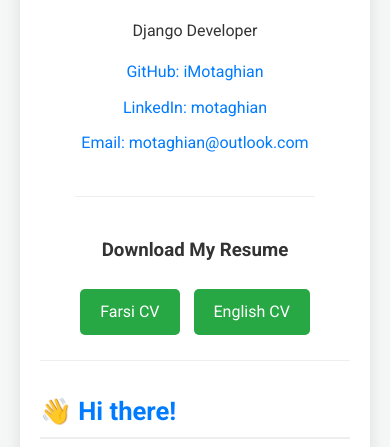
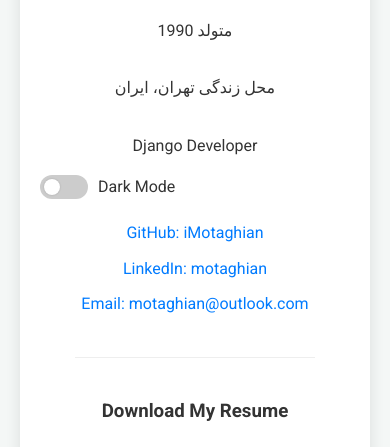
Before and after one commit to iMotaghian/imotaghian.github.io, a plain HTML site: page index.html in a window 390 px wide. Shown: the part 334-781 px from the top of the page. Drawn offline with Linux system fonts and the light colour scheme.

Commit message:
Update index.html

```diff
--- a/index.html
+++ b/index.html
@@ -6,29 +6,63 @@
     <title>Mehrdad Motaghian - Django Developer</title>
     <link href="https://fonts.googleapis.com/css2?family=Roboto:wght@300;400;700&display=swap" rel="stylesheet">
     <style>
+        :root {
+            /* Light Mode Colors */
+            --bg-color: #f4f7f6;
+            --text-color: #333;
+            --container-bg: #ffffff;
+            --primary-color: #007bff;
+            --border-color: #eee;
+            --shadow-color: rgba(0, 0, 0, 0.1);
+            --button-bg: #28a745;
+            --button-hover-bg: #218838;
+            --toggle-bg: #ccc;
+            --toggle-handle-bg: #fff;
+            --toggle-handle-shadow: rgba(0, 0, 0, 0.2);
+            --toggle-icon-color: #333;
+        }
+
+        [data-theme='dark'] {
+            /* Dark Mode Colors */
+            --bg-color: #2c2c2c;
+            --text-color: #e0e0e0;
+            --container-bg: #3a3a3a;
+            --primary-color: #69b3ff; /* Lighter blue for dark mode */
+            --border-color: #555;
+            --shadow-color: rgba(0, 0, 0, 0.3);
+            --button-bg: #218838;
+            --button-hover-bg: #1e7030;
+            --toggle-bg: #555;
+            --toggle-handle-bg: #e0e0e0;
+            --toggle-handle-shadow: rgba(255, 255, 255, 0.2);
+            --toggle-icon-color: #e0e0e0;
+        }
+
         body {
             font-family: 'Roboto', sans-serif;
             line-height: 1.6;
             margin: 0;
             padding: 20px;
-            background-color: #f4f7f6;
-            color: #333;
+            background-color: var(--bg-color);
+            color: var(--text-color);
             display: flex;
             justify-content: center;
             align-items: flex-start;
             min-height: 100vh;
             box-sizing: border-box;
+            transition: background-color 0.3s ease, color 0.3s ease;
         }
         .container {
-            background-color: #ffffff;
+            background-color: var(--container-bg);
             border-radius: 10px;
-            box-shadow: 0 4px 15px rgba(0, 0, 0, 0.1);
+            box-shadow: 0 4px 15px var(--shadow-color);
             padding: 40px;
             max-width: 900px;
             width: 100%;
             display: flex;
             flex-wrap: wrap;
             gap: 30px;
+            transition: background-color 0.3s ease, box-shadow 0.3s ease;
         }
         .sidebar {
             flex: 1;
@@ -39,7 +73,8 @@
             align-items: center;
             text-align: center;
             padding-right: 20px;
-            border-right: 1px solid #eee;
+            border-right: 1px solid var(--border-color);
+            transition: border-color 0.3s ease;
         }
         .main-content {
             flex: 3;
@@ -50,13 +85,15 @@
             height: 150px;
             border-radius: 50%;
             object-fit: cover;
-            border: 4px solid #007bff;
+            border: 4px solid var(--primary-color);
             margin-bottom: 20px;
+            transition: border-color 0.3s ease;
         }
         h1, h2 {
-            color: #007bff;
+            color: var(--primary-color);
             margin-top: 0;
             font-weight: 700;
+            transition: color 0.3s ease;
         }
         h1 {
             font-size: 2.2em;
@@ -65,15 +102,17 @@
         h2 {
             font-size: 1.6em;
             margin-bottom: 15px;
-            border-bottom: 2px solid #eee;
+            border-bottom: 2px solid var(--border-color);
             padding-bottom: 5px;
             text-align: left;
+            transition: border-color 0.3s ease;
         }
         .contact-info a {
-            color: #007bff;
+            color: var(--primary-color);
             text-decoration: none;
             margin-bottom: 10px;
             display: block;
+            transition: color 0.3s ease;
         }
         .contact-info a:hover {
             text-decoration: underline;
@@ -81,12 +120,13 @@
         .download-cv {
             margin-top: 30px;
             padding-top: 20px;
-            border-top: 1px solid #eee;
+            border-top: 1px solid var(--border-color);
             text-align: center;
+            transition: border-color 0.3s ease;
         }
         .download-cv a {
             display: inline-block;
-            background-color: #28a745;
+            background-color: var(--button-bg);
             color: white;
             padding: 10px 20px;
             border-radius: 5px;
@@ -95,7 +135,7 @@
             transition: background-color 0.3s ease;
         }
         .download-cv a:hover {
-            background-color: #218838;
+            background-color: var(--button-hover-bg);
         }
         ul {
             list-style: none;
@@ -108,14 +148,81 @@
         }
         ul li::before {
             content: '•';
-            color: #007bff;
+            color: var(--primary-color);
             position: absolute;
             left: 0;
             top: 0;
+            transition: color 0.3s ease;
         }
         p {
             margin-bottom: 1em;
         }
+
+        /* Dark Mode Toggle Switch */
+        .theme-switch-wrapper {
+            display: flex;
+            align-items: center;
+            margin-bottom: 20px;
+            gap: 10px;
+            justify-content: center;
+            width: 100%; /* Ensure it spans the sidebar */
+        }
+        .theme-switch {
+            display: inline-block;
+            height: 24px;
+            position: relative;
+            width: 48px;
+        }
+        .theme-switch input {
+            display: none;
+        }
+        .slider {
+            background-color: var(--toggle-bg);
+            bottom: 0;
+            cursor: pointer;
+            left: 0;
+            position: absolute;
+            right: 0;
+            top: 0;
+            transition: .4s;
+            border-radius: 34px;
+        }
+        .slider:before {
+            background-color: var(--toggle-handle-bg);
+            bottom: 4px;
+            content: "";
+            height: 16px;
+            left: 4px;
+            position: absolute;
+            width: 16px;
+            transition: .4s;
+            border-radius: 50%;
+            box-shadow: 0 0 2px var(--toggle-handle-shadow);
+        }
+        input:checked + .slider {
+            background-color: var(--primary-color);
+        }
+        input:checked + .slider:before {
+            transform: translateX(24px);
+        }
+        /* Icons for sun/moon */
+        .slider.round {
+            display: flex;
+            align-items: center;
+            justify-content: space-between;
+            padding: 0 6px;
+        }
+        .slider.round i {
+            color: var(--toggle-icon-color);
+            font-size: 14px;
+            transition: color 0.3s ease;
+        }
+        /* Hide moon icon in light mode, sun icon in dark mode */
+        .slider.round .moon-icon { display: block; }
+        .slider.round .sun-icon { display: none; }
+        input:checked + .slider.round .moon-icon { display: none; }
+        input:checked + .slider.round .sun-icon { display: block; }
+
         @media (max-width: 768px) {
             .container {
                 flex-direction: column;
@@ -123,7 +230,7 @@
             }
             .sidebar {
                 border-right: none;
-                border-bottom: 1px solid #eee;
+                border-bottom: 1px solid var(--border-color);
                 padding-right: 0;
                 padding-bottom: 20px;
                 max-width: 100%;
@@ -131,15 +238,32 @@
             .main-content {
                 min-width: unset;
             }
+            .theme-switch-wrapper {
+                justify-content: flex-start; /* Align left in mobile */
+            }
         }
     </style>
+    <link rel="stylesheet" href="https://cdnjs.cloudflare.com/ajax/libs/font-awesome/6.0.0-beta3/css/all.min.css">
 </head>
 <body>
     <div class="container">
         <div class="sidebar">
             <img src="http://imehrdad.ir/m/103751835.jpg" alt="Mehrdad Motaghian" class="profile-img">
             <h1>Mehrdad Motaghian</h1>
+            <p>متولد 1990</p>
+            <p>محل زندگی تهران، ایران</p>
             <p>Django Developer</p>
+
+            <div class="theme-switch-wrapper">
+                <label class="theme-switch" for="checkbox">
+                    <input type="checkbox" id="checkbox" />
+                    <div class="slider round">
+                        <i class="fas fa-sun sun-icon"></i>
+                        <i class="fas fa-moon moon-icon"></i>
+                    </div>
+                </label>
+                <span>Dark Mode</span>
+            </div>
 
             <div class="contact-info">
                 <a href="https://www.github.com/iMotaghian" target="_blank">GitHub: iMotaghian</a>
@@ -183,5 +307,29 @@
             <p>I am a proactive and enthusiastic developer who values collaboration and continuous improvement. My strong problem-solving skills, combined with a meticulous approach to coding, allow me to tackle complex technical challenges effectively. I'm always looking for ways to optimize processes, enhance performance, and contribute to a positive and productive development environment.</p>
         </div>
     </div>
+
+    <script>
+        const checkbox = document.getElementById('checkbox');
+        const html = document.documentElement; // Get the <html> element
+
+        // Check for saved theme preference
+        const currentTheme = localStorage.getItem('theme');
+        if (currentTheme) {
+            html.setAttribute('data-theme', currentTheme);
+            if (currentTheme === 'dark') {
+                checkbox.checked = true;
+            }
+        }
+
+        checkbox.addEventListener('change', () => {
+            if (checkbox.checked) {
+                html.setAttribute('data-theme', 'dark');
+                localStorage.setItem('theme', 'dark');
+            } else {
+                html.setAttribute('data-theme', 'light');
+                localStorage.setItem('theme', 'light');
+            }
+        });
+    </script>
 </body>
 </html>
```
